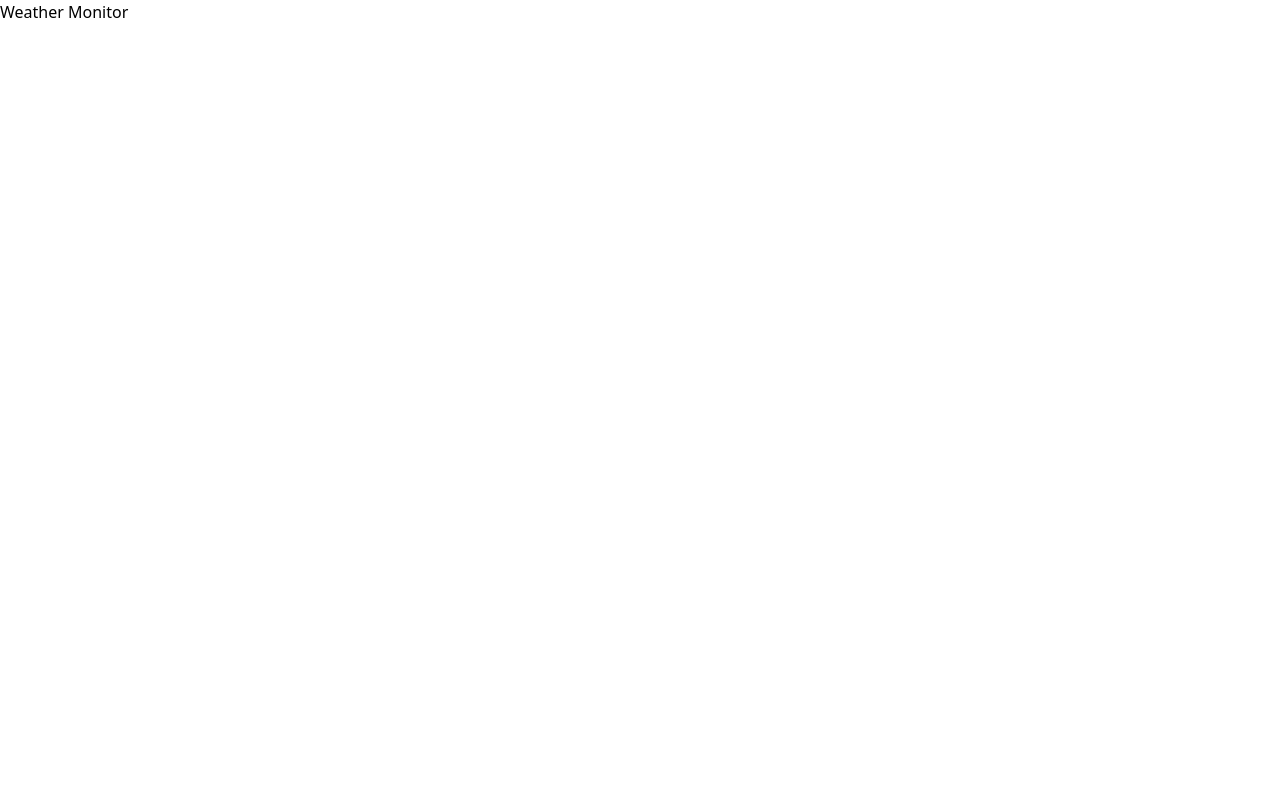
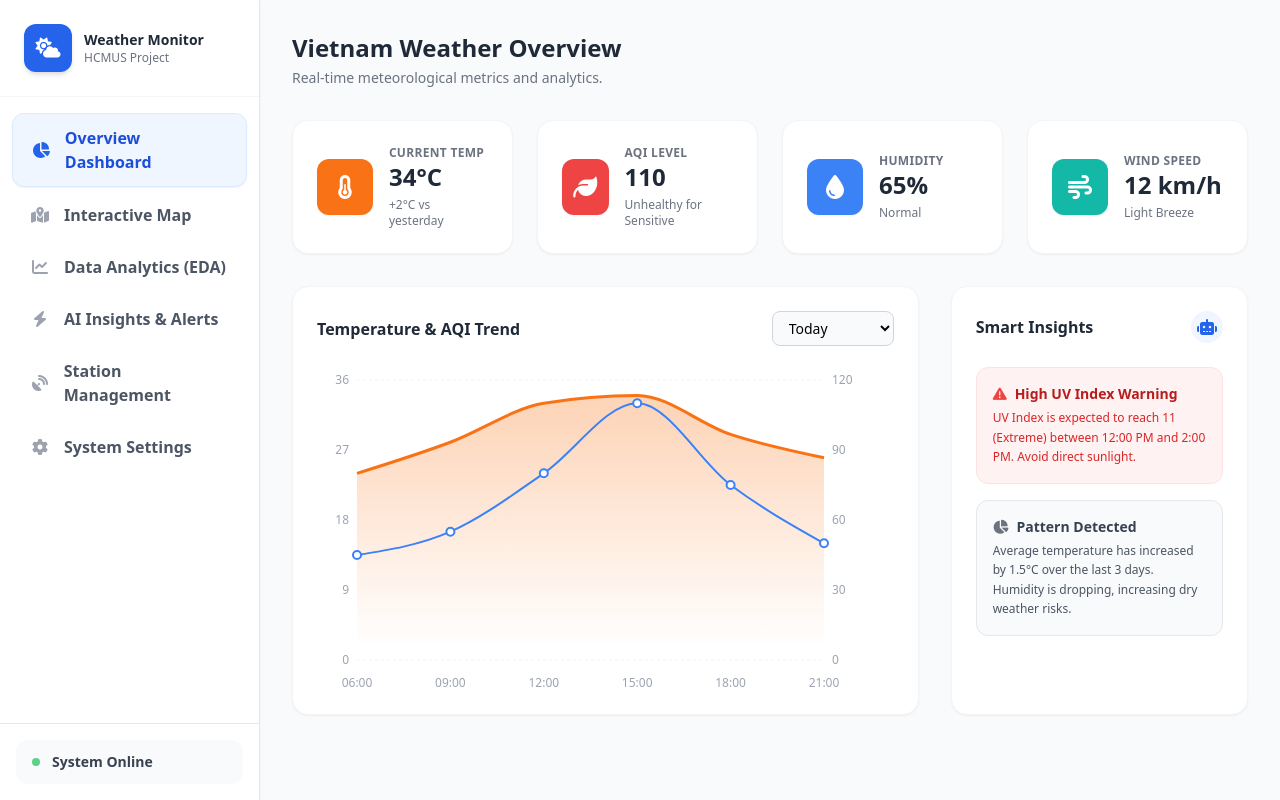
Before and after one commit to quanpro147/Weather-Monitor, a Next.js app in the folder apps/web/: page / in a window 1280 px wide. Built offline with nearby package versions, Linux system fonts and the light colour scheme.

Commit message:
feat(web): implement home page UI

```diff
--- a/apps/web/src/pages/index.tsx
+++ b/apps/web/src/pages/index.tsx
@@ -1,3 +1,26 @@
-export default function HomePage() {
-	return <main>Weather Monitor</main>;
+// export default function HomePage() {
+// 	return <main>Weather Monitor</main>;
+// }
+
+import React from 'react';
+import Head from 'next/head';
+import Sidebar from '../components/layout/Sidebar';
+import DashboardOverview from '../components/features/dashboard/DashboardOverview';
+
+export default function WeatherDashboardPage() {
+    return (
+        <div className="flex h-screen bg-[#F8FAFC] font-sans overflow-hidden">
+            <Head>
+                <title>Dashboard | Weather Monitor & Analytics</title>
+            </Head>
+
+            {/* Sidebar cố định bên trái */}
+            <Sidebar />
+
+            {/* Khu vực nội dung chính có thể scroll */}
+            <div className="flex-1 overflow-y-auto">
+                <DashboardOverview />
+            </div>
+        </div>
+    );
 }
--- a/apps/web/src/pages/weather/index.tsx
+++ b/apps/web/src/pages/weather/index.tsx
@@ -1,3 +1,22 @@
-export default function HomePage() {
-	return <main>Weather Monitor</main>;
+import React from 'react';
+import Head from 'next/head';
+import Sidebar from '../components/layout/Sidebar';
+import DashboardOverview from '../components/features/dashboard/DashboardOverview';
+
+export default function HomeDashboardPage() {
+    return (
+        <div className="flex h-screen bg-[#F8FAFC] font-sans overflow-hidden">
+            <Head>
+                <title>Dashboard | Weather Monitor & Analytics</title>
+            </Head>
+
+            {/* Sidebar cố định bên trái */}
+            <Sidebar />
+
+            {/* Khu vực nội dung chính có thể scroll */}
+            <div className="flex-1 overflow-y-auto">
+                <DashboardOverview />
+            </div>
+        </div>
+    );
 }
```
